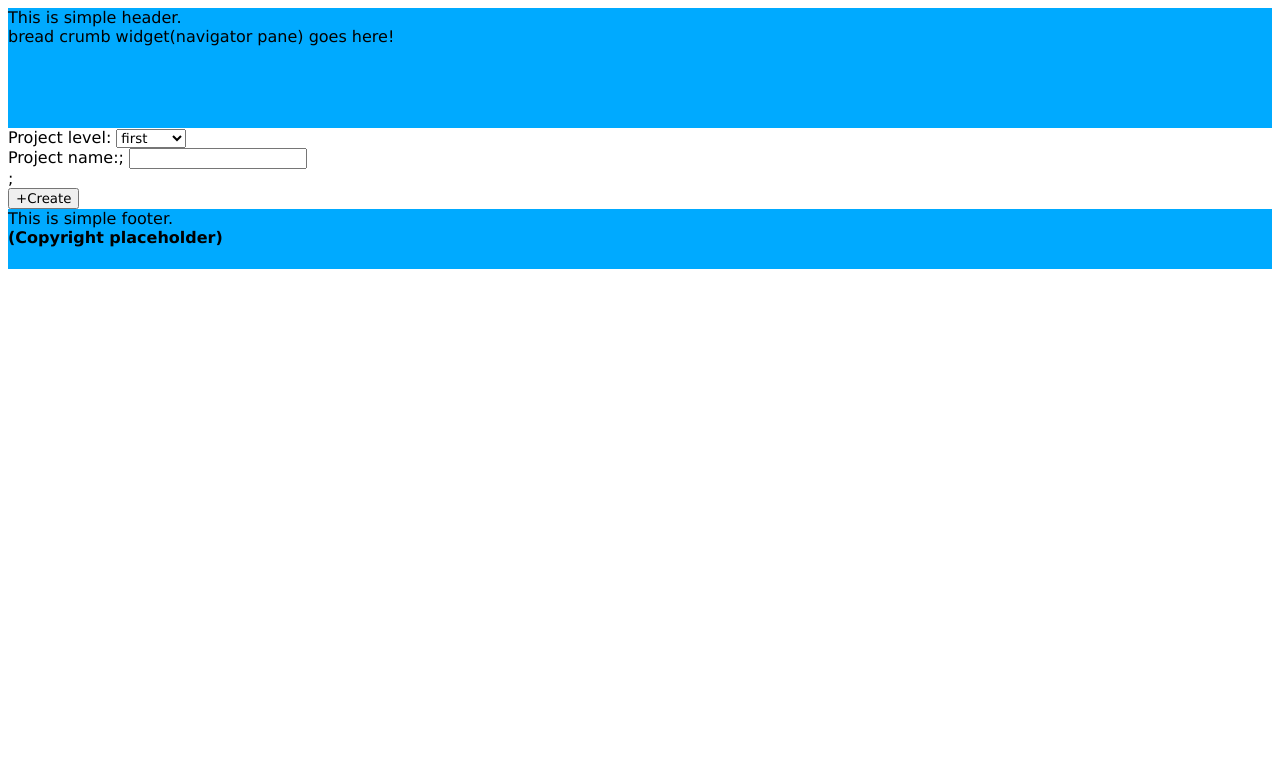
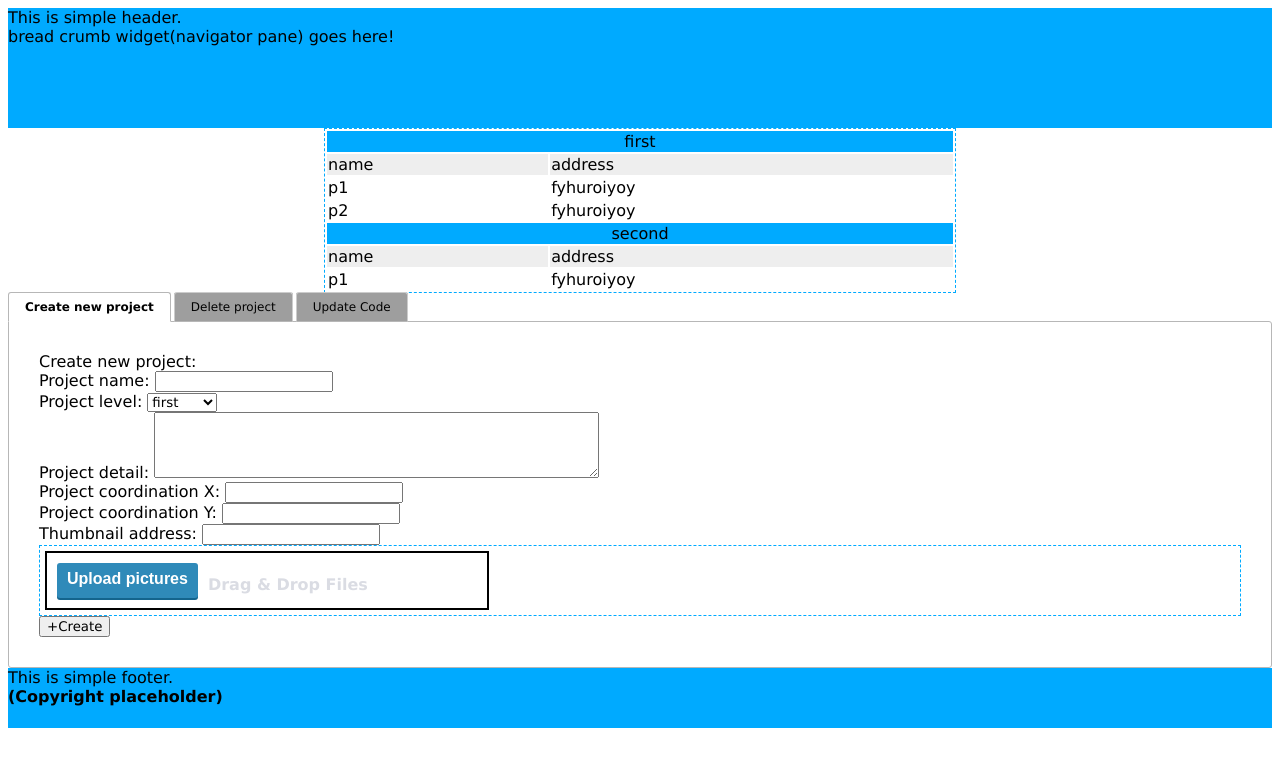
Before and after one commit to mahditaherian/PRCMS_Panel, a PHP site: page / in a window 1280 px wide. Shown: the top 767 px of the page. Run offline with PHP 8.4, Linux system fonts and the light colour scheme; grey boxes are pictures that could not be loaded.

Commit message:
create project view table. make tabbed contents.

```diff
--- /dev/null
+++ b/source/panel/template/css/tabcontent.css
@@ -0,0 +1,66 @@
+/* Tab Content - menucool.com */
+
+ul.tabs
+{
+    padding: 7px 0;
+    font-size: 0;
+    margin:0;
+    list-style-type: none;
+    text-align: left; /*set to left, center, or right to align the tabs as desired*/
+}
+
+ul.tabs li
+{
+    display: inline;
+    margin: 0;
+    margin-right:3px; /*distance between tabs*/
+}
+
+ul.tabs li a
+{
+    font: normal 12px Verdana;
+    text-decoration: none;
+    position: relative;
+    padding: 7px 16px;
+    border: 1px solid #CCC;
+    border-bottom-color:#B7B7B7;
+    color: #000;
+    background: #F0F0F0 url(tabbg.gif) 0 0 repeat-x;
+    border-radius: 3px 3px 0 0;
+    outline:none;
+}
+
+ul.tabs li a:visited
+{
+    color: #000;
+}
+
+ul.tabs li a:hover
+{
+    border: 1px solid #B7B7B7;
+    background:#F0F0F0 url(tabbg.gif) 0 -36px repeat-x;
+}
+
+ul.tabs li.selected a, ul.tabs li.selected a:hover
+{
+    position: relative;
+    top: 0px;
+    font-weight:bold;
+    background: white;
+    border: 1px solid #B7B7B7;
+    border-bottom-color: white;
+}
+
+
+ul.tabs li.selected a:hover
+{
+    text-decoration: none;
+}
+
+
+div.tabcontents
+{
+    border: 1px solid #B7B7B7; padding: 30px;
+    background-color:#FFF;
+    border-radius: 0 3px 3px 3px;
+}
--- a/source/panel/template/layout/create_form.php
+++ b/source/panel/template/layout/create_form.php
@@ -1,4 +1,20 @@
-<div style="padding: 100px">
+<?php
+$rootPath = $_SERVER['DOCUMENT_ROOT'] . "/PRCMS_Panel/";
+$projectsAddress = 'projects/';
+$realPath = $rootPath . $projectsAddress;
+
+$path = $rootPath . "main.json";
+if (!file_exists($path)) {
+    echo "There is no any project json file.";
+    return;
+} else {
+    $string = file_get_contents($path);
+    $siteJson = json_decode($string, true);
+    //$siteFile = fopen($path, "w+") or die("Unable to open file!");
+}
+$levelJson = $siteJson["projectSections"];
+?>
+<div >
 
 
     Create new project: <br/>
@@ -12,8 +28,11 @@
 
         <label for="p_level">Project level:</label>
         <select name="p_level" id="p_level">
-            <option value="first">First level project</option>
-            <option value="second">Second level project</option>
+
+            <?php foreach ($levelJson as $level) {
+                $caption = $level["caption"];
+                echo "<option value=\"$caption\">$caption</option>";
+            } ?>
         </select><br/>
 
         <label for="p_detail">
@@ -37,7 +56,7 @@
         </label>
         <input type="text" name="p_thumbnail" id="p_thumbnail"/><br/>
 
-        <div style="width: 500px; border: #0AF dashed thin; align-items: center; padding: 50px 50px ">
+        <div style="border: #0AF dashed thin; align-items: center; padding: 5px 5px ">
             <div id="mulitplefileuploader">Upload pictures</div>
 
             <div id="status"></div>
--- a/source/panel/template/layout/delete_form.php
+++ b/source/panel/template/layout/delete_form.php
@@ -27,7 +27,7 @@ $levelJson = $siteJson["projectSections"];
     </select><br/>
 
 
-    <label for="p_name">Project name:</label>;
-    <input type="text" name="p_name" id="p_name"/><br/>;
+    <label for="p_name">Project name:</label>
+    <input type="text" name="p_name" id="p_name"/><br/>
 </form>
-<button id="simple-post" onclick='submit($("#ajaxform_delete"))'>+Create</button>
+<button id="simple-post" onclick='submit($("#ajaxform_delete"))'>Delete</button>
--- /dev/null
+++ b/source/panel/template/layout/view_projects.php
@@ -0,0 +1,42 @@
+<?php
+$rootPath = $_SERVER['DOCUMENT_ROOT'] . "/PRCMS_Panel/";
+$projectsAddress = 'projects/';
+$realPath = $rootPath . $projectsAddress;
+
+$path = $rootPath . "main.json";
+
+if (!file_exists($path)) {
+    echo "There is no any project json file.";
+    return;
+} else {
+    $string = file_get_contents($path);
+    $siteJson = json_decode($string, true);
+    //$siteFile = fopen($path, "w+") or die("Unable to open file!");
+}
+$levelsJson = $siteJson["projectSections"];
+?>
+
+<table align="center" style="width: 50%; border: 1px dashed #00AAFF;" >
+
+    <?php
+
+    foreach ($levelsJson as $level) {
+        $projectsJson = $level["projects"];
+        $caption = $level["caption"];
+        echo "<tr style='background-color: #00AAFF; text-align: center'><td colspan='2'>$caption</td></tr>";
+        echo "<tr style='background-color: #EEE;'>" .
+            "<td>name</td>" .
+            "<td>address</td>" .
+            "</tr>";
+        foreach ($projectsJson as $project) {
+            $name = $project["name"];
+            $address = $project["address"];
+            echo "<tr>" .
+                "<td>$name</td>" .
+                "<td>$address</td>" .
+                "</tr>";
+        }
+
+    }
+    ?>
+</table>
--- a/source/panel/template/main.php
+++ b/source/panel/template/main.php
@@ -13,15 +13,32 @@
         }
     </style>
     <link href="<?php echo $basePath ?>source/panel/template/css/uploadfilemulti.css" rel="stylesheet">
+    <link href="<?php echo $basePath ?>source/panel/template/css/tabcontent.css" rel="stylesheet">
     <script src="<?php echo $basePath ?>source/panel/template/js/jquery-1.8.0.min.js"></script>
     <script src="<?php echo $basePath ?>source/panel/template/js/jquery.fileuploadmulti.min.js"></script>
+    <script src="<?php echo $basePath ?>source/panel/template/js/tabcontent.js"></script>
 
 </head>
 <body>
 <?php include "layout/header.php" ?>
 
-<?php //include "layout/create_form.php" ?>
-<?php include "layout/delete_form.php" ?>
+<?php include "layout/view_projects.php" ?>
+<ul class="tabs">
+    <li><a href="#view1">Create new project</a></li>
+    <li><a href="#view2">Delete project</a></li>
+    <li><a href="#view3">Update Code</a></li>
+</ul>
+<div class="tabcontents">
+    <div id="view1">
+        <?php include "layout/create_form.php" ?>
+    </div>
+    <div id="view2">
+        <?php include "layout/delete_form.php" ?>
+    </div>
+    <div id="view3">
+        <?php //include "layout/update_form.php" ?>
+    </div>
+</div>
 
 <script>
     //    $("#simple-post").click(function () {
```
Also changed, not shown: source/panel/template/js/tabcontent.js (added, +2 -0 lines).
